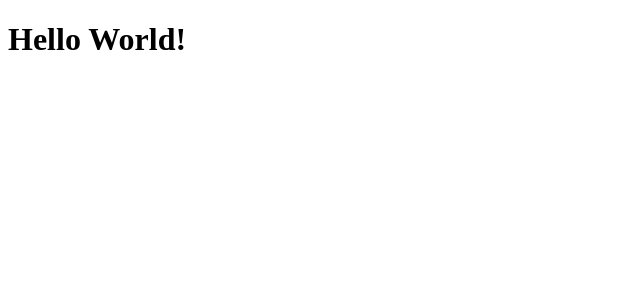
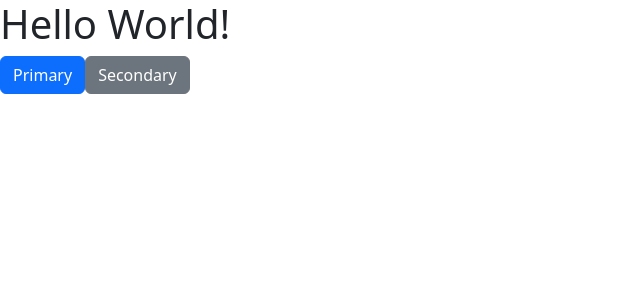
Before and after one commit to IgorMuraoka/DEVinPhilips-M1S08, an Angular app: page / in a window 1280 px wide. Shown: the top 300 px of the page, without its empty margins (0-640 px from the left). Built offline with nearby package versions, Linux system fonts and the light colour scheme.

Commit message:
Add Ex02

```diff
--- a/angular.json
+++ b/angular.json
@@ -50,6 +50,7 @@
               "src/assets"
             ],
             "styles": [
+              "node_modules/bootstrap/dist/css/bootstrap.min.css",
               "src/styles.css"
             ],
             "scripts": []
--- a/package.json
+++ b/package.json
@@ -18,6 +18,7 @@
     "@angular/platform-browser": "^15.0.0",
     "@angular/platform-browser-dynamic": "^15.0.0",
     "@angular/router": "^15.0.0",
+    "bootstrap": "^5.2.3",
     "rxjs": "~7.5.0",
     "tslib": "^2.3.0",
     "zone.js": "~0.12.0"
--- a/src/app/app.component.html
+++ b/src/app/app.component.html
@@ -1 +1,4 @@
 <h1>Hello World!</h1>
+
+<button type="button" class="btn btn-primary">Primary</button>
+<button type="button" class="btn btn-secondary">Secondary</button>
```
Also changed, not shown: 1 other file (tests, documents, lock files or other folders).
